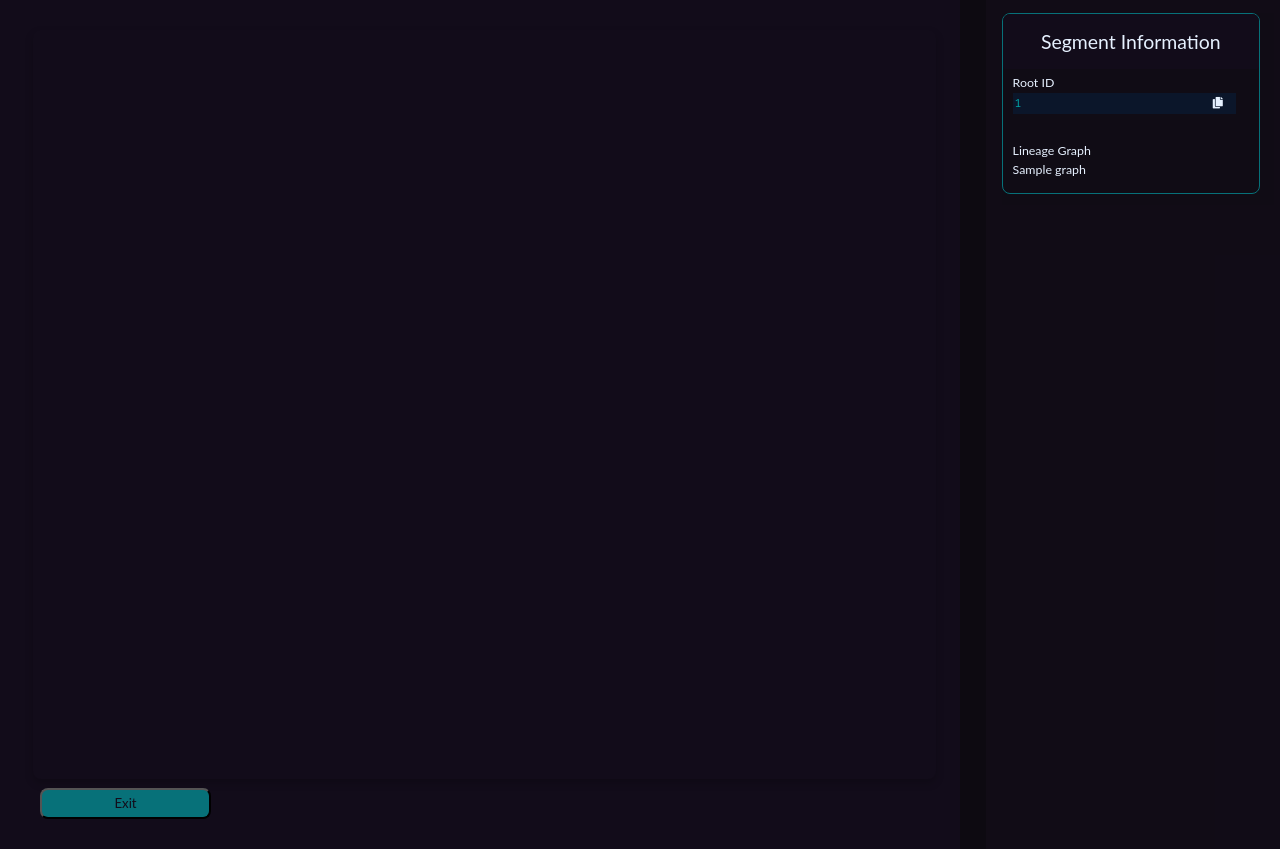
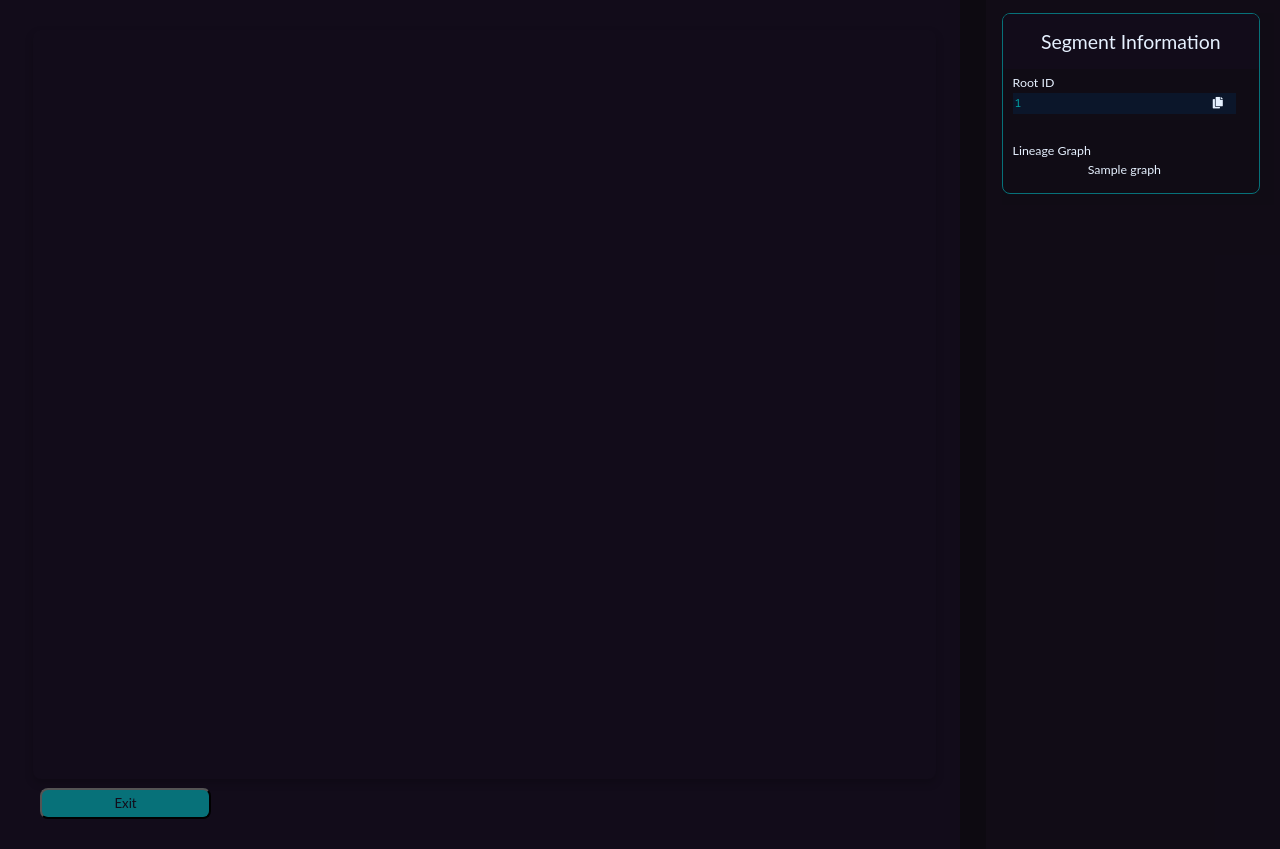
Before and after one commit to aplbrain/neuvue-app, a Django app: template neuvue_project/templates/lineage.html in a window 1280 px wide. Shown: the part 35-884 px from the top of the page. Run offline with Django 3.2, Linux system fonts and the light colour scheme; the template is opened without the code that fills it: most values are stand-ins (such as "Sample title", 1, 10 or a date in 2020); some libraries are stand-ins or nearby versions.

Commit message:
update css

```diff
--- a/neuvue_project/templates/lineage.html
+++ b/neuvue_project/templates/lineage.html
@@ -43,7 +43,7 @@
           </div>
           <div class="sideContentInfo">
             Lineage Graph <br>
-            <div style="align-items: center"> {{ graph|safe }}</div>
+            <div style="margin: auto;"> {{ graph|safe }}</div>
         </div>
       </div>
   </div>
```
